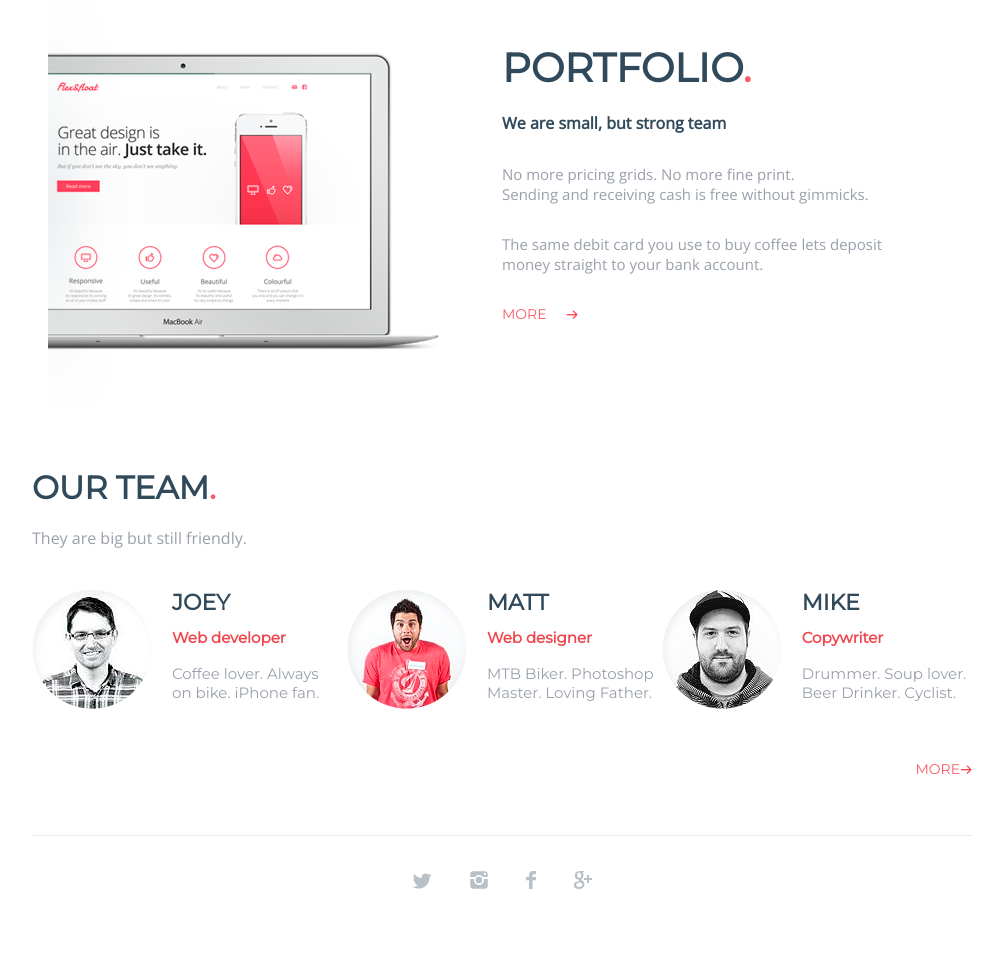
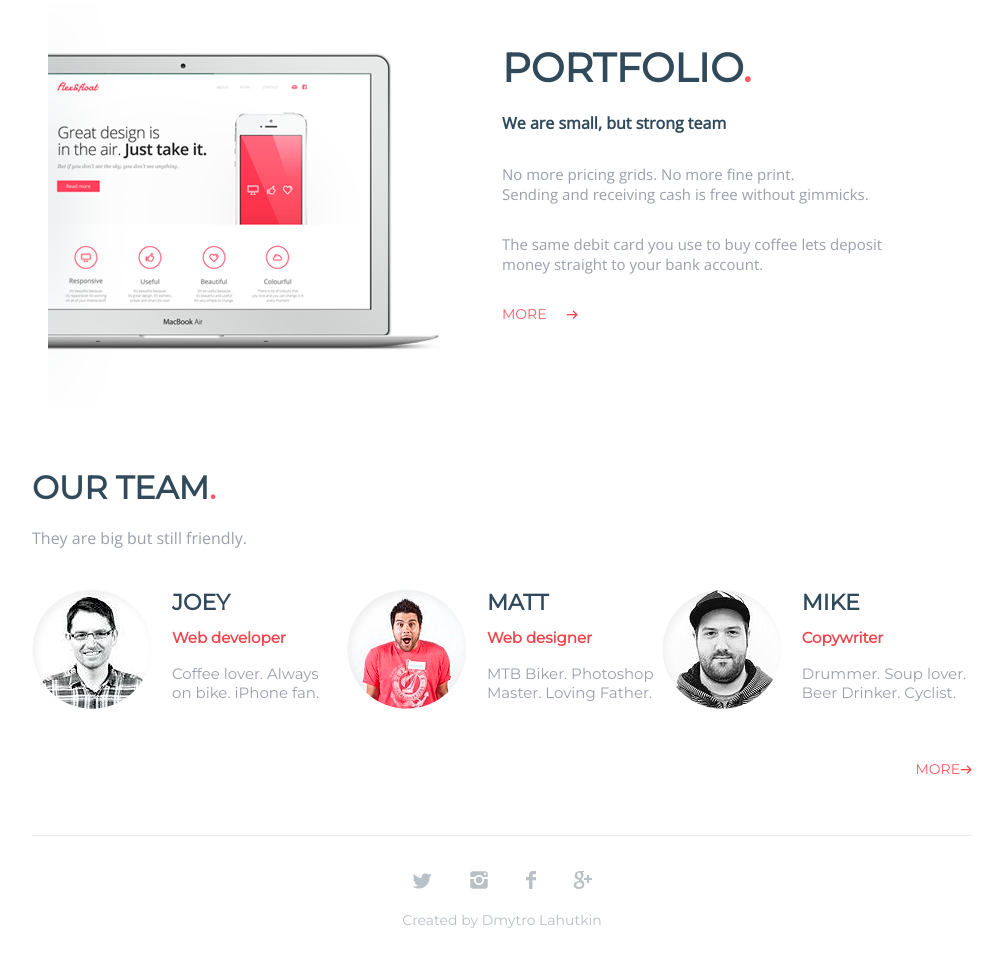
Before and after one commit to Dmitrijlagutkin/freelancerSite, a plain HTML site: page index.html in a window 1280 px wide. Shown: the part 1561-2528 px from the top of the page, without its empty margins (138-1141 px from the left). Drawn offline with nearby package versions, Linux system fonts and the light colour scheme.

Commit message:
Update index.html

```diff
--- a/index.html
+++ b/index.html
@@ -198,6 +198,9 @@
 				<img src="imag/icon4.png" alt="icon">
 			</a>
 			<br>
+			<a>
+				Created by Dmytro Lahutkin
+			</a>
 		</div>
 	</footer>
 </body>
```
